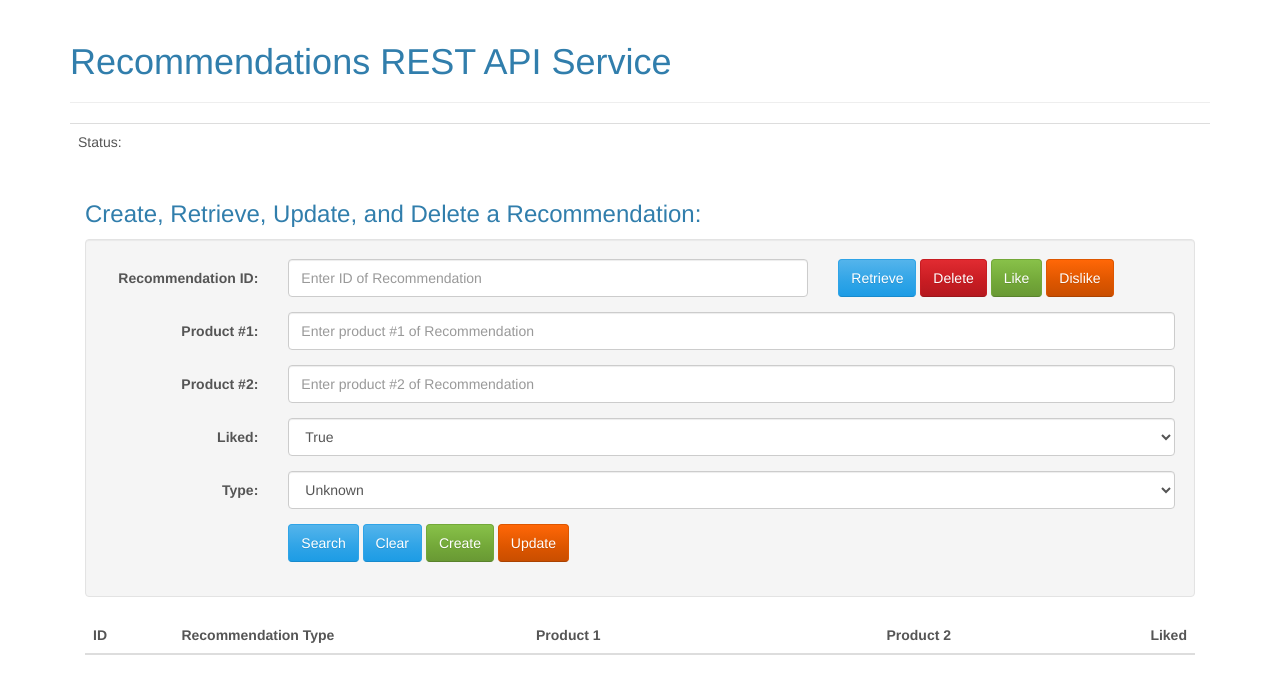
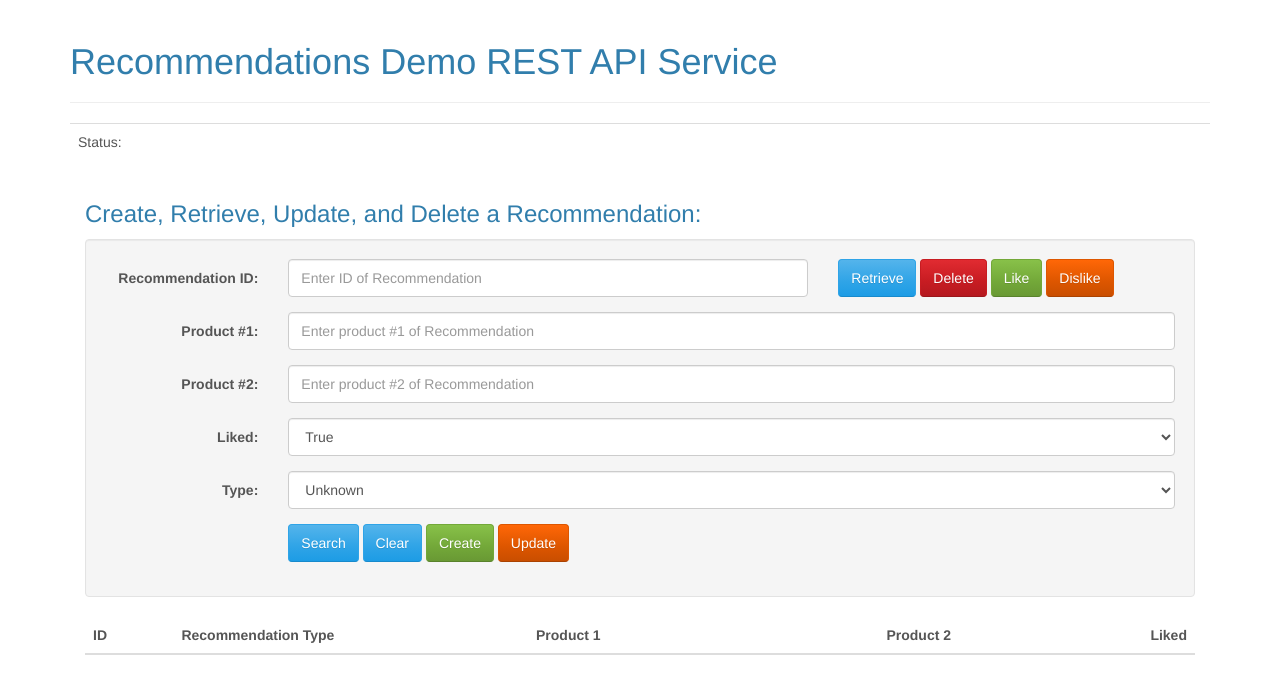
Before and after one commit to CSCI-GA-2820-FA22-003/recommendations, a plain HTML site: page service/static/index.html in a window 1280 px wide. Drawn offline with Linux system fonts and the light colour scheme; files that its build step writes are made by us from their sources; files whose address does not match are found by name.

Commit message:
minor change

```diff
--- a/service/static/index.html
+++ b/service/static/index.html
@@ -10,7 +10,7 @@
   <body>
     <div class="container">
       <div class="page-header">
-          <h1>Recommendations REST API Service</h1>
+          <h1>Recommendations Demo REST API Service</h1>
       </div>
 
       <!-- Flash Message -->
```
